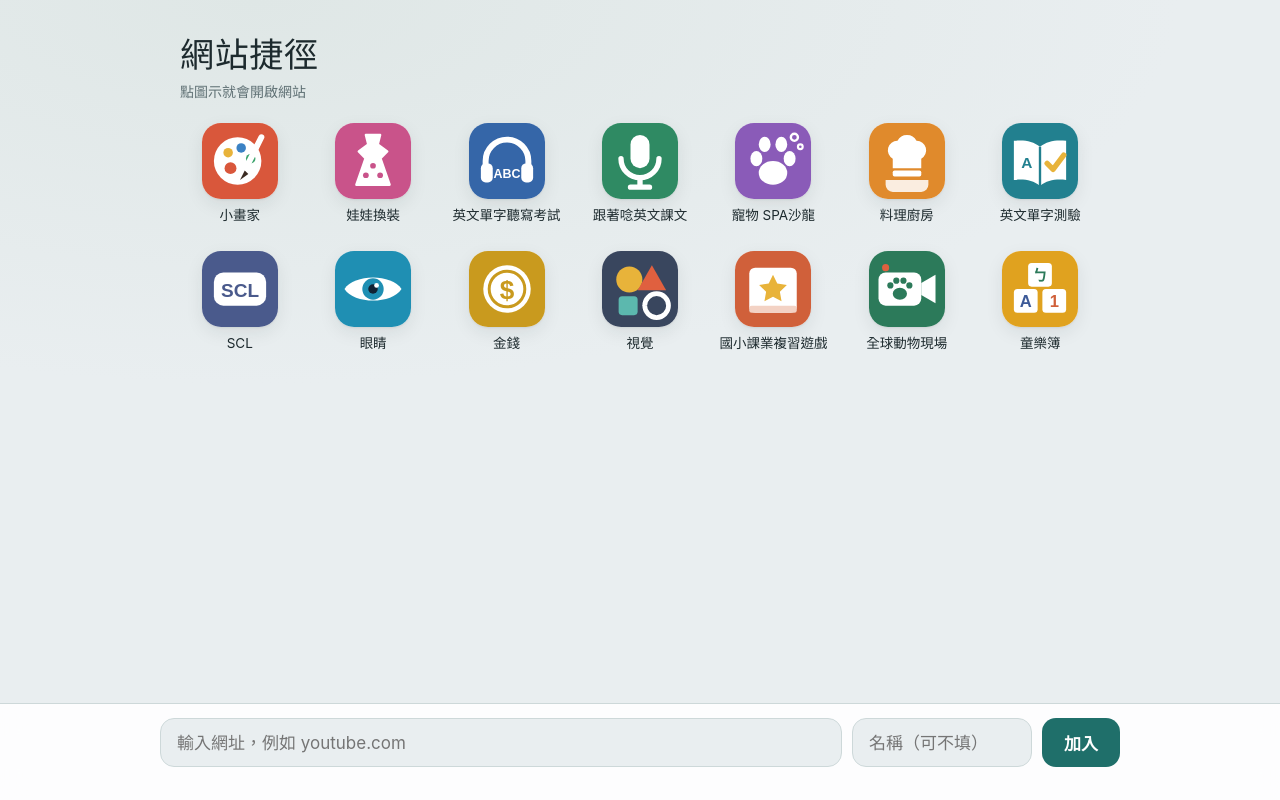
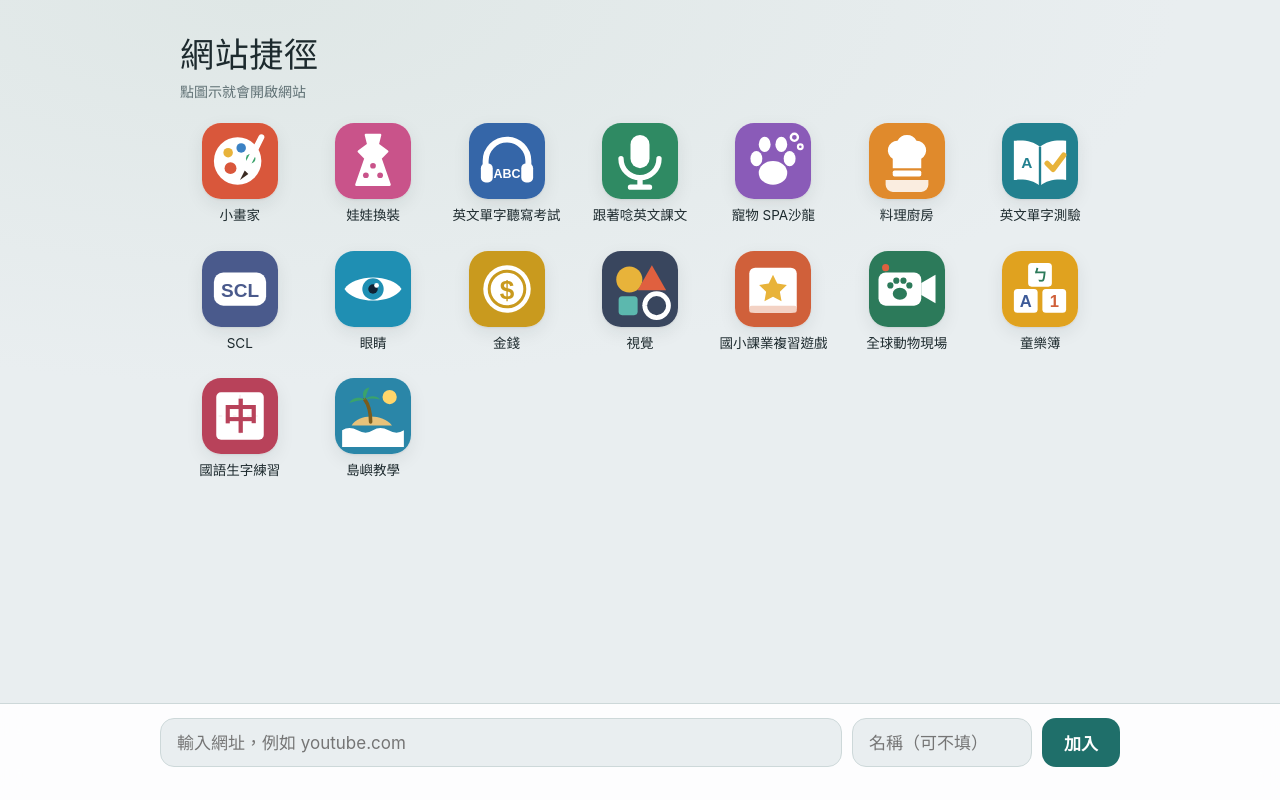
Before and after one commit to Luna05140514/all-APP, a plain HTML site: page index.html in a window 1280 px wide. Drawn offline with Linux system fonts and the light colour scheme; a web font is replaced by a local one.

Commit message:
Add files via upload

```diff
--- a/index.html
+++ b/index.html
@@ -152,6 +152,10 @@ h2{font-family:var(--f-display);font-size:19px;margin:0;font-weight:700}
      svg:'<rect x="8" y="18" width="36" height="28" rx="6" fill="#fff"/><path d="M44 27 l12-7 v24 l-12-7z" fill="#fff"/><ellipse cx="26" cy="36" rx="6" ry="5" fill="#2c7a5a"/><circle cx="18" cy="29" r="2.6" fill="#2c7a5a"/><circle cx="23" cy="25" r="2.6" fill="#2c7a5a"/><circle cx="29" cy="25" r="2.6" fill="#2c7a5a"/><circle cx="34" cy="29" r="2.6" fill="#2c7a5a"/><circle cx="14" cy="14" r="3" fill="#e0603f"/>'},
     {url:'https://kidsworkbook.app/#/', name:'童樂簿', color:'#e0a21f',
      svg:'<rect x="10" y="32" width="20" height="20" rx="3" fill="#fff"/><rect x="34" y="32" width="20" height="20" rx="3" fill="#fff"/><rect x="22" y="10" width="20" height="20" rx="3" fill="#fff"/><text x="20" y="47" text-anchor="middle" font-family="Arial,sans-serif" font-weight="700" font-size="14" fill="#3d5a98">A</text><text x="44" y="47" text-anchor="middle" font-family="Arial,sans-serif" font-weight="700" font-size="14" fill="#d0603a">1</text><text x="32" y="25.5" text-anchor="middle" font-family="sans-serif" font-weight="700" font-size="13" fill="#2c7a5a">ㄅ</text>'},
+    {url:'https://leyleyaiink.github.io/kids-chinese/?v=h', name:'國語生字練習', color:'#b8425a',
+     svg:'<rect x="12" y="12" width="40" height="40" rx="4" fill="#fff"/><path d="M32 14 V50 M14 32 H50" stroke="#f5e3e7" stroke-width="1" stroke-dasharray="3 3"/><text x="32" y="44" text-anchor="middle" font-family="PingFang TC,Noto Sans TC,sans-serif" font-weight="700" font-size="30" fill="#b8425a">中</text>'},
+    {url:'https://shanechen07.github.io/JDPS-SS/', name:'島嶼教學', color:'#2a86a8',
+     svg:'<circle cx="46" cy="16" r="6" fill="#ffd66b"/><path d="M14 40 C20 30 40 30 48 40z" fill="#e8c27a"/><path d="M30 37 C30 28 28 22 25 18" fill="none" stroke="#7a5c1e" stroke-width="3" stroke-linecap="round"/><path d="M25 18 C20 15 14 17 12 21 C17 19 21 19 25 18 C22 13 24 9 29 8 C27 12 26 15 25 18 C30 14 35 15 38 18 C33 17 29 17 25 18" fill="#3aa36b"/><path d="M6 44 q6-4 13 0 t13 0 t13 0 t13 0 V58 H6z" fill="#fff"/>'},
   ];
   const KEY='shortcut-links-v1';
   let links=[], editing=false, picking=null;
```
